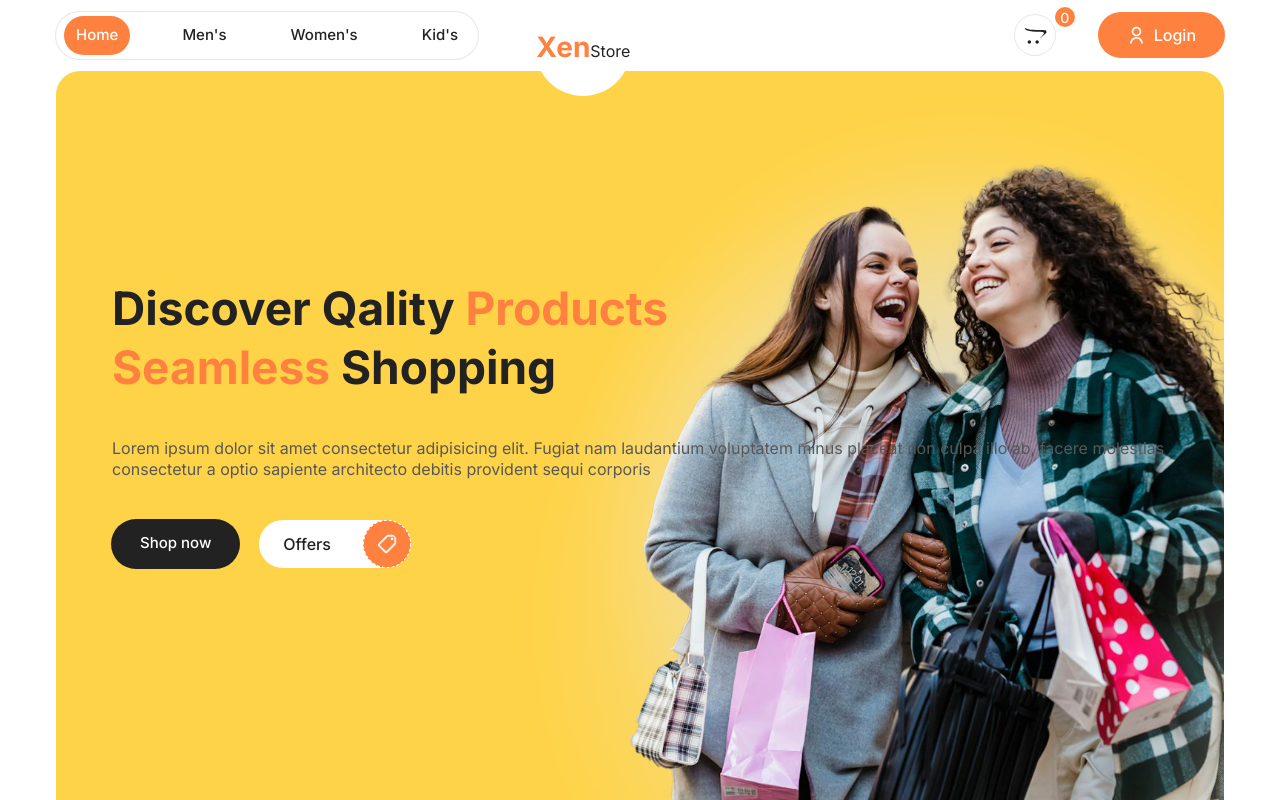
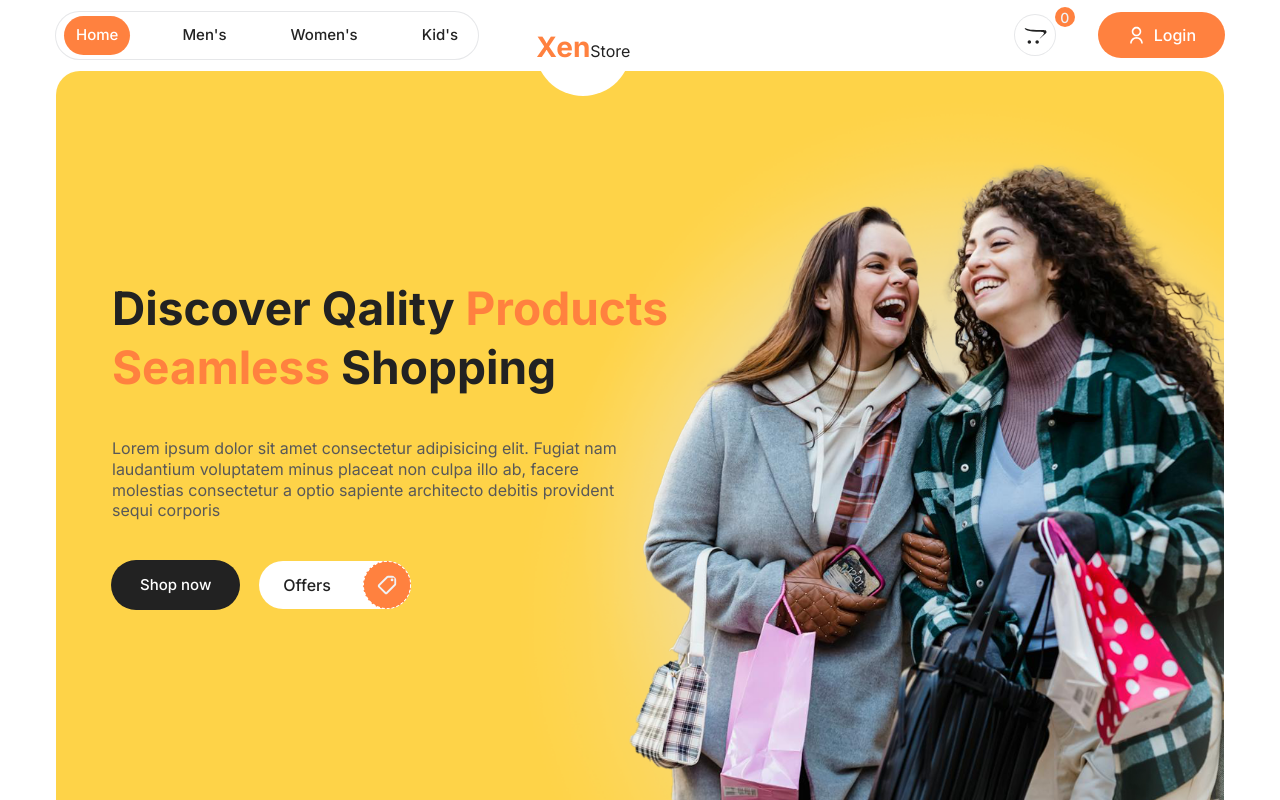
Before and after one commit to Rayyankkhan/xen-ecommerce-store, a React (Vite) app in the folder frontend/: page / in a window 1280 px wide. Shown: the top 800 px of the page. Built offline with nearby package versions, Linux system fonts and the light colour scheme; no server answers; a web font is replaced by a local one.

Commit message:
fixes; responsiveness

```diff
--- a/frontend/src/Components/Hero.jsx
+++ b/frontend/src/Components/Hero.jsx
@@ -13,7 +13,7 @@ const Hero = () => {
               <span className="text-secondary ">Products Seamless</span>{" "}
               Shopping
             </h2>
-            <p className="text-gray-50 regular-16 my-10 max-w-[33 rem] ">
+            <p className="text-gray-50 regular-16 my-10 max-w-[33rem] ">
               Lorem ipsum dolor sit amet consectetur adipisicing elit. Fugiat
               nam laudantium voluptatem minus placeat non culpa illo ab, facere
               molestias consectetur a optio sapiente architecto debitis
--- a/frontend/src/Components/NewCollections.jsx
+++ b/frontend/src/Components/NewCollections.jsx
@@ -19,7 +19,7 @@ const NewCollections = () => {
 
                 {/* container  */}
 
-                <div className="grid grid-cols-1 xs:grid-cols-1 md:grid-cols-2 xl:grid-cols-4 gap-6 mt-16">
+                <div className="grid grid-cols-1 xs:grid-cols-1 md:grid-cols-2 lg:grid-cols-3 xl:grid-cols-4 gap-6 mt-16">
                     {LATEST.map((item) => (
                         <Item key={item.id} id={item.id} name={item.name} image={item.image} old_price={item.old_price} new_price={item.new_price}/>
                     ))}
--- a/frontend/src/Components/Popular.jsx
+++ b/frontend/src/Components/Popular.jsx
@@ -33,7 +33,7 @@ const Popular = () => {
 
             {/* container  */}
 
-            <div className="grid grid-cols-1 xs:grid-cols-1 md:grid-cols-2 xl:grid-cols-4 gap-6 mt-16">
+            <div className="grid grid-cols-1 xs:grid-cols-1 md:grid-cols-2 lg:grid-cols-3 xl:grid-cols-4 gap-6 mt-16">
               {POPULAR.map((item) => (
                 <Item
                   key={item.id}
--- a/frontend/src/Components/TopRated.jsx
+++ b/frontend/src/Components/TopRated.jsx
@@ -9,7 +9,7 @@ const TopRated = () => {
   return (
     <>
       <section className="max-padd-container py-14 xl:py-24">
-        <div className="grid gap-8 grid-cols-1 xs:grid-cols-1 md:grid-cols-2 xl:grid-cols-4">
+        <div className="grid gap-8 grid-cols-1 xs:grid-cols-1 md:grid-cols-2 lg:grid-cols-3 xl:grid-cols-4">
           <div className="ring-1 ring-slate-900/5 rounded-3xl overflow-hidden shadow-sm">
             <div className="">
               <img src={ctBanner} alt="" />
```
